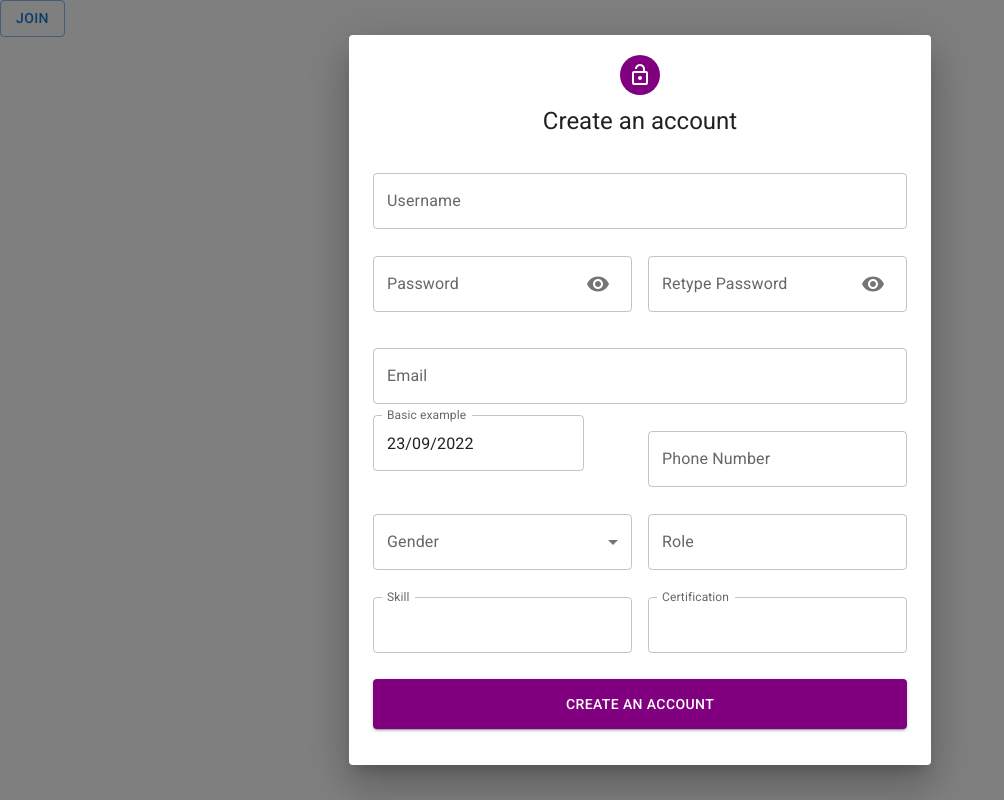
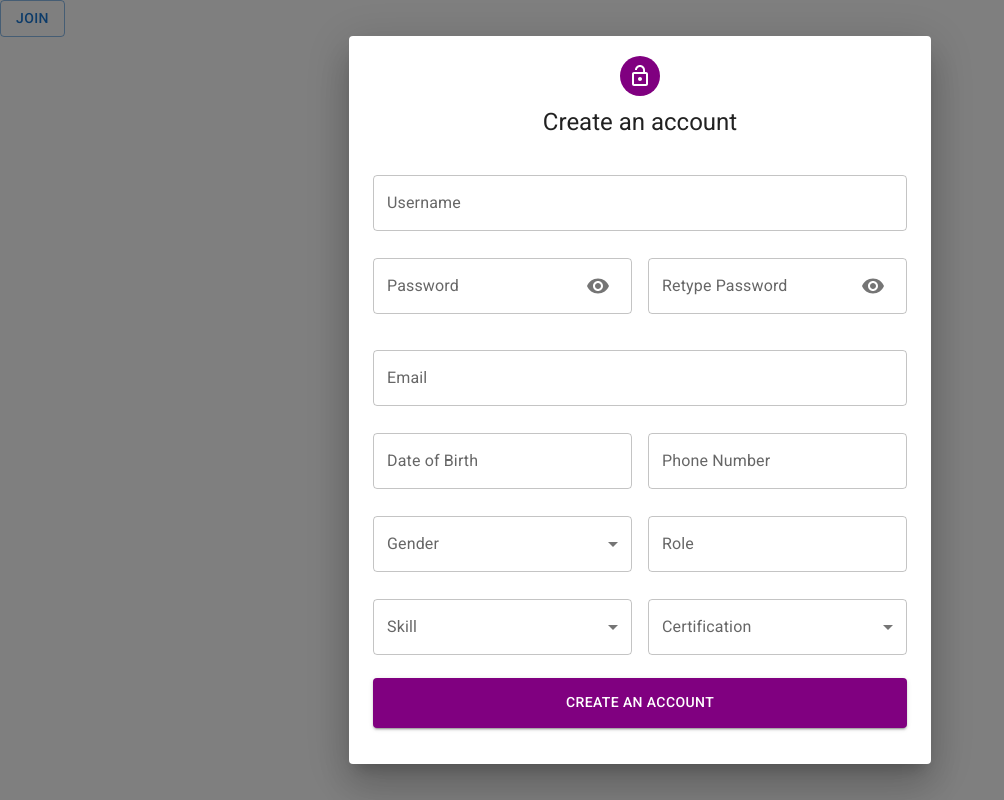
Before and after one commit to StevenTranX/BC27-Final-Capstone-Project-Fiverr, a React (Create React App) app: page / in a window 1280 px wide. Both pictures are taken after a click on the button "JOIN". Shown: the whole page, without its empty margins (0-1004 px from the left). Built offline with nearby package versions, Linux system fonts and the light colour scheme.

Commit message:
call API successfully

```diff
--- a/src/App.js
+++ b/src/App.js
@@ -1,5 +1,4 @@
 import './App.css';
-import DatePickerField from './Components/FormControl/DatePickerField';
 import RegisterMain from './TranTrongTin-Authentication/Register/Components/RegisterMain';
 function App() {
   return (
--- a/src/Components/FormControl/DatePickerField/DatePickerField.jsx
+++ b/src/Components/FormControl/DatePickerField/DatePickerField.jsx
@@ -1,4 +1,4 @@
-import { TextField } from '@mui/material';
+import { FormControl, TextField } from '@mui/material';
 import React from 'react';
 import { Controller } from 'react-hook-form';
 import { AdapterDayjs } from '@mui/x-date-pickers/AdapterDayjs';
@@ -13,9 +13,7 @@ const DatePickerField = (props) => {
   } = form;
   const hasError = errors[name];
 
-  const [date, setDate] = React.useState(new Date());
-  console.log(dayjs(date).format('DD/MM/YYYY'));
-
+  const [date, setDate] = React.useState(null);
   const handleChange = (event) => {
     setDate(event);
   };
@@ -27,14 +25,13 @@ const DatePickerField = (props) => {
         label={label}
         control={control}
         name={name}
+        fullWidth
         render={({ field }) => (
-          <LocalizationProvider
-            fullWidth
-            margin="normal"
-            dateAdapter={AdapterDayjs}
-          >
+          <FormControl fullWidth margin="normal">
+            <LocalizationProvider dateAdapter={AdapterDayjs}>
               <DatePicker
-              label="Basic example"
+                {...field}
+                label="Date of Birth"
                 value={date}
                 onChange={(newDate) => {
                   handleChange(newDate);
@@ -43,6 +40,7 @@ const DatePickerField = (props) => {
                 inputFormat="DD/MM/YYYY"
               />
             </LocalizationProvider>
+          </FormControl>
         )}
       />
     </>
--- /dev/null
+++ b/src/Components/FormControl/MultipleSelectField/MultipleSelectCertification.jsx
@@ -0,0 +1,106 @@
+import * as React from 'react';
+import { useTheme } from '@mui/material/styles';
+import OutlinedInput from '@mui/material/OutlinedInput';
+import InputLabel from '@mui/material/InputLabel';
+import MenuItem from '@mui/material/MenuItem';
+import FormControl from '@mui/material/FormControl';
+import Select from '@mui/material/Select';
+import { Controller } from 'react-hook-form';
+import { TextField } from '@mui/material';
+import { useEffect } from 'react';
+import { LabelImportantTwoTone } from '@mui/icons-material';
+const ITEM_HEIGHT = 48;
+const ITEM_PADDING_TOP = 8;
+const MenuProps = {
+  PaperProps: {
+    style: {
+      maxHeight: ITEM_HEIGHT * 4.5 + ITEM_PADDING_TOP,
+      width: 250,
+    },
+  },
+};
+
+const names = [
+  'Cybersoft Education',
+  'FPT University',
+  'Utah Valley',
+  'IWA Certification',
+  'Certified Software Development Professional - IEEE',
+  'Web Technologies',
+  '	Microsoft Certified Solutions Developer (MCSD)',
+  'Microsoft Certified Application Developer (MCAD)',
+  '	Javascript Development Certified Professional',
+  'Other...',
+];
+
+function getStyles(name, personName, theme) {
+  return {
+    fontWeight:
+      personName.indexOf(name) === -1
+        ? theme.typography.fontWeightRegular
+        : theme.typography.fontWeightMedium,
+  };
+}
+
+export default function MultipleSelectCertification(props) {
+  const { form, name, label, disabled, onChange } = props;
+  const {
+    formState: { errors },
+    control,
+  } = form;
+  const hasError = errors[name];
+  const theme = useTheme();
+  const [certification, setCertification] = React.useState([]);
+
+  const handleChange = (event) => {
+    const {
+      target: { value },
+    } = event;
+    setCertification(
+      // On autofill we get a stringified value.
+      typeof value === 'string' ? value.split(',') : value
+    );
+    // onChange('skill', skill);
+  };
+  useEffect(() => {
+    onChange('certification', certification);
+  }, [certification]);
+
+  return (
+    <div>
+      <Controller
+        disabled={disabled}
+        error={!!hasError}
+        label={label}
+        control={control}
+        name={name}
+        render={({ field: { onChange, onBlur, name, ref } }) => (
+          <FormControl label={label} fullWidth margin="normal">
+            <InputLabel id={name}>{label}</InputLabel>
+            <Select
+              label="Certification"
+              labelId={label}
+              id={name}
+              multiple
+              value={certification}
+              defaultValue={[]}
+              onChange={handleChange}
+              input={<OutlinedInput label={label} />}
+              MenuProps={MenuProps}
+            >
+              {names.map((name) => (
+                <MenuItem
+                  key={name}
+                  value={name}
+                  style={getStyles(name, certification, theme)}
+                >
+                  {name}
+                </MenuItem>
+              ))}
+            </Select>
+          </FormControl>
+        )}
+      />
+    </div>
+  );
+}
--- /dev/null
+++ b/src/Components/FormControl/MultipleSelectField/MultipleSelectSkillField.jsx
@@ -0,0 +1,105 @@
+import * as React from 'react';
+import { useTheme } from '@mui/material/styles';
+import OutlinedInput from '@mui/material/OutlinedInput';
+import InputLabel from '@mui/material/InputLabel';
+import MenuItem from '@mui/material/MenuItem';
+import FormControl from '@mui/material/FormControl';
+import Select from '@mui/material/Select';
+import { Controller } from 'react-hook-form';
+import { TextField } from '@mui/material';
+import { useEffect } from 'react';
+const ITEM_HEIGHT = 48;
+const ITEM_PADDING_TOP = 8;
+const MenuProps = {
+  PaperProps: {
+    style: {
+      maxHeight: ITEM_HEIGHT * 4.5 + ITEM_PADDING_TOP,
+      width: 250,
+    },
+  },
+};
+
+const names = [
+  'HTML',
+  'CSS',
+  'Javascript',
+  'Python',
+  'ReactJS',
+  'Angular',
+  'PHP',
+  'Java',
+  'NodeJs',
+  'NextJs',
+  'Other...',
+];
+
+function getStyles(name, personName, theme) {
+  return {
+    fontWeight:
+      personName.indexOf(name) === -1
+        ? theme.typography.fontWeightRegular
+        : theme.typography.fontWeightMedium,
+  };
+}
+
+export default function MultipleSelectSkillField(props) {
+  const { form, name, label, disabled, onChange } = props;
+  const {
+    formState: { errors },
+    control,
+  } = form;
+  const hasError = errors[name];
+  const theme = useTheme();
+  const [skill, setSkill] = React.useState([]);
+
+  const handleChange = (event) => {
+    const {
+      target: { value },
+    } = event;
+    setSkill(
+      // On autofill we get a stringified value.
+      typeof value === 'string' ? value.split(',') : value
+    );
+    // onChange('skill', skill);
+  };
+  useEffect(() => {
+    onChange('skill', skill);
+  }, [skill]);
+
+  return (
+    <div>
+      <Controller
+        disabled={disabled}
+        error={!!hasError}
+        label={label}
+        control={control}
+        name={name}
+        render={({ field: { onChange, onBlur, name, ref } }) => (
+          <FormControl fullWidth margin="normal">
+            <InputLabel id={label}>{label}</InputLabel>
+            <Select
+              labelId={label}
+              id={label}
+              multiple
+              value={skill}
+              defaultValue={[]}
+              onChange={handleChange}
+              input={<OutlinedInput label="skill" />}
+              MenuProps={MenuProps}
+            >
+              {names.map((name) => (
+                <MenuItem
+                  key={name}
+                  value={name}
+                  style={getStyles(name, skill, theme)}
+                >
+                  {name}
+                </MenuItem>
+              ))}
+            </Select>
+          </FormControl>
+        )}
+      />
+    </div>
+  );
+}
--- a/src/TranTrongTin-Authentication/Register/Components/RegisterForm/RegisterForm.jsx
+++ b/src/TranTrongTin-Authentication/Register/Components/RegisterForm/RegisterForm.jsx
@@ -12,20 +12,22 @@ import PasswordField from '../../../../Components/FormControl/PasswordField';
 import SelectField from '../../../../Components/FormControl/SelectField';
 import Grid from '@mui/material/Grid';
 import DatePickerField from '../../../../Components/FormControl/DatePickerField';
+import MultipleSelectSkillField from '../../../../Components/FormControl/MultipleSelectField/MultipleSelectSkillField';
+import MultipleSelectCertification from '../../../../Components/FormControl/MultipleSelectField/MultipleSelectCertification';
 const RegisterForm = (props) => {
   const schema = yup.object().shape({
-    name: yup.string().required('Please enter your username'),
-    password: yup.string().required('Please enter password').min(6).max(20),
-    retypePassword: yup
-      .string()
-      .oneOf([yup.ref('password'), null])
-      .required('Please Retype your Password'),
-    email: yup.string().email().required('Please enter your email'),
-    phone: yup.string().required('Phone number is required'),
-    // birthday: yup.date().required('Please enter your date of birth'),
-    gender: yup.bool().required('Please select your gender'),
-    role: yup.string().required('Please enter your role'),
-    // skill: yup.array().of(yup.string()),
+    // name: yup.string().required('Please enter your username'),
+    // password: yup.string().required('Please enter password').min(6).max(20),
+    // retypePassword: yup
+    //   .string()
+    //   .oneOf([yup.ref('password'), null])
+    //   .required('Please Retype your Password'),
+    // email: yup.string().email().required('Please enter your email'),
+    // phone: yup.string().required('Phone number is required'),
+    // // birthday: yup.date().required('Please enter your date of birth'),
+    // gender: yup.bool().required('Please select your gender'),
+    // role: yup.string().required('Please enter your role'),
+    skill: yup.array().of(yup.string()),
     // certification: yup.array(),
   });
 
@@ -38,8 +40,8 @@ const RegisterForm = (props) => {
       birthday: '',
       gender: true,
       role: '',
-      skill: [''],
-      certification: [''],
+      skill: [],
+      certification: [],
     },
     resolver: yupResolver(schema),
   });
@@ -47,14 +49,15 @@ const RegisterForm = (props) => {
     register,
     handleSubmit,
     formState: { errors },
+    watch,
+    setValue,
   } = form;
-
   const handleSubmitChild = (values) => {
     const { onSubmit } = props;
     if (onSubmit) {
       onSubmit(values);
     }
-    // form.reset();
+    form.reset();
   };
   return (
     <div>
@@ -88,7 +91,6 @@ const RegisterForm = (props) => {
             <PasswordField
               name="retypePassword"
               label="Retype Password"
-              refs={register('retypePassword')}
               form={form}
             />
           </Grid>
@@ -138,19 +140,21 @@ const RegisterForm = (props) => {
         </Grid>
         <Grid container spacing={2}>
           <Grid item xs={12} sm={6}>
-            <InputField
+            <MultipleSelectSkillField
               name="skill"
               label="Skill"
-              refs={register('skill')}
+              inputRef={register('skill')}
               form={form}
+              onChange={setValue}
             />
           </Grid>
           <Grid item xs={12} sm={6}>
-            <InputField
+            <MultipleSelectCertification
               name="certification"
               label="Certification"
               refs={register('certification')}
               form={form}
+              onChange={setValue}
             />
           </Grid>
         </Grid>
--- a/src/TranTrongTin-Authentication/Register/Components/RegisterMain/RegisterMain.jsx
+++ b/src/TranTrongTin-Authentication/Register/Components/RegisterMain/RegisterMain.jsx
@@ -18,6 +18,7 @@ export default function RegisterMain() {
   };
 
   const handleSubmit = async (values) => {
+    console.log(values);
     try {
       await dispatch(registerUser(values)).unwrap();
     } catch (error) {
--- a/src/TranTrongTin-Authentication/slices/authSlice.js
+++ b/src/TranTrongTin-Authentication/slices/authSlice.js
@@ -4,9 +4,11 @@ export const registerUser = createAsyncThunk(
   'auth/register',
   async (signupData, { rejectWithValue }) => {
     try {
-      const data = await authAPI.register(signupData);
+      const { data } = await authAPI.register(signupData);
       // localStorage.setItem('accessToken');
       localStorage.setItem('user', JSON.stringify(data.content));
+      alert('SignUp Successfully');
+      console.log(data);
       return data.content;
     } catch (error) {
       console.log(error);
```
Lines whose indentation alone changed are shown as unchanged.
